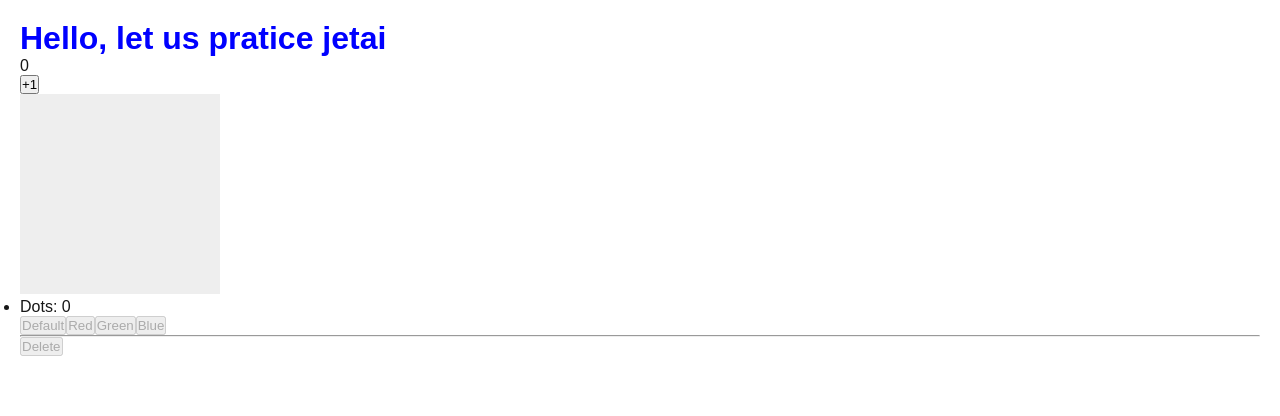
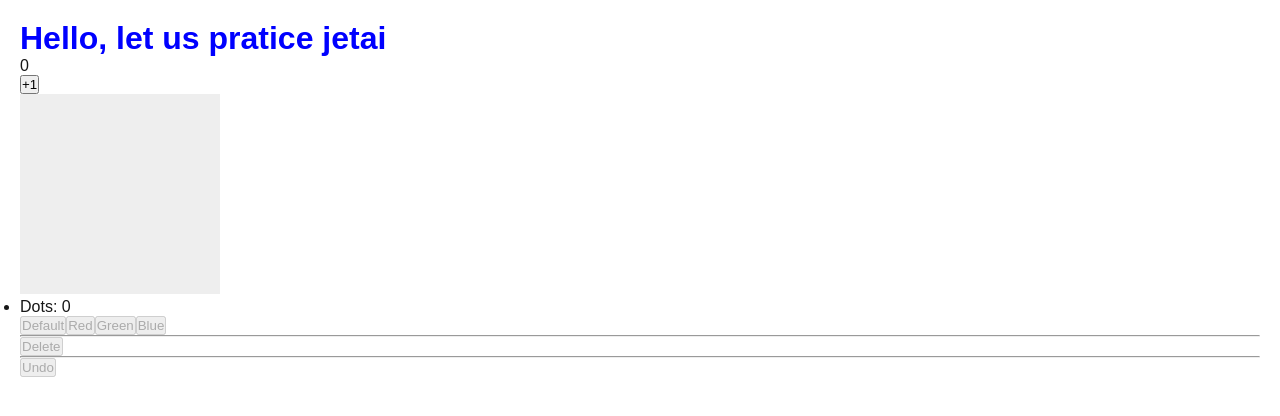
Before and after one commit to yurii-kozlov/jotai-next-practice, a Next.js app: page / in a window 1280 px wide. Shown: the top 416 px of the page. Built offline with nearby package versions, Linux system fonts and the light colour scheme.

Commit message:
feat(phase9): undo actions on state by implementing an undo history feature

```diff
--- a/components/Controls/Controls.tsx
+++ b/components/Controls/Controls.tsx
@@ -4,10 +4,12 @@ import { useAtom } from "jotai";
 import { colorAtom } from "@/store/selectedShapeAtom";
 import { colors } from "@/constants/colors";
 import { deleteSelectedShapeAtom } from "@/store/shapeAtoms";
+import { undoAtom } from "@/store/history";
 
 export const Controls = () => {
   const [currentColor, setColor] = useAtom(colorAtom);
-  const [doesSelectedAtomExist, deleteShapeAtom] = useAtom(deleteSelectedShapeAtom);
+  const [doesSelectedAtomExist, deleteChosenShapeAtom] = useAtom(deleteSelectedShapeAtom);
+  const [hasHistory, undo] = useAtom(undoAtom);
 
   return (
     <div>
@@ -21,7 +23,9 @@ export const Controls = () => {
         </button>
       ))}
       <hr />
-      <button disabled={!doesSelectedAtomExist} onClick={deleteShapeAtom}>Delete</button>
+      <button disabled={!doesSelectedAtomExist} onClick={deleteChosenShapeAtom}>Delete</button>
+      <hr />
+      <button disabled={!hasHistory} onClick={undo}>Undo</button>
     </div>
   );
 };
--- a/components/SvgShapes/SvgShapes.tsx
+++ b/components/SvgShapes/SvgShapes.tsx
@@ -1,6 +1,6 @@
-import { shapeAtomsAtom } from "@/store/shapeAtoms";
 import { useAtom } from "jotai";
 import { SvgShape } from "../SvgShape";
+import { shapeAtomsAtom } from "@/store/history";
 
 export const SvgShapes = () => {
   const [shapeAtoms] = useAtom(shapeAtomsAtom);
--- /dev/null
+++ b/store/history.ts
@@ -0,0 +1,49 @@
+import { ShapeAtom, ShapeAtomValue } from "@/types/atoms";
+import { atom, SetStateAction } from "jotai";
+import { unselectAtom } from "./selectedShapeAtom";
+
+const internalShapeAtomsAtom = atom<ShapeAtom[]>([]);
+
+const historyAtom = atom<ShapeAtomValue[][]>([]);
+
+export const saveHistoryAtom = atom(
+  null,
+  (get, set) => {
+    const shapes = get(internalShapeAtomsAtom).map((shapeAtom) => get(shapeAtom));
+
+    set(historyAtom, (prevValue) => [shapes, ...prevValue]);
+  }
+);
+
+export const shapeAtomsAtom = atom(
+  (get) => get(internalShapeAtomsAtom),
+  (_get, set, update: SetStateAction<ShapeAtom[]>) => {
+    set(saveHistoryAtom);
+    set(internalShapeAtomsAtom, update);
+  }
+);
+
+export const undoAtom = atom(
+  (get) => {
+    const hasHistory = get(historyAtom).length > 0;
+
+    return hasHistory;
+  },
+  (get, set) => {
+    const history = get(historyAtom);
+
+    if (history.length > 0) {
+      const [shapes, ...rest] = history;
+
+      set(internalShapeAtomsAtom, (prevValue) => {
+        return shapes.map((shape, index) => {
+          return get(prevValue[index]) === shape
+            ? prevValue[index]
+            : atom(shape)
+        })
+      })
+      set(historyAtom, rest);
+      set(unselectAtom);
+    }
+  }
+)
--- a/store/selectedShapeAtom.ts
+++ b/store/selectedShapeAtom.ts
@@ -1,5 +1,6 @@
 import { ShapeAtom } from "@/types/atoms";
 import { Atom, atom } from "jotai";
+import { saveHistoryAtom } from "./history";
 
 const selectedShapeAtomAtom = atom<ShapeAtom | null>(null);
 
@@ -32,6 +33,7 @@ export const colorAtom = atom(
     const selectedShapeAtom = get(selectedShapeAtomAtom);
 
     if (selectedShapeAtom) {
+      set(saveHistoryAtom)
       set(selectedShapeAtom, (prevValue) => ({
         ...prevValue,
         color
--- a/store/shape/shape.ts
+++ b/store/shape/shape.ts
@@ -1,9 +1,9 @@
 import { atom } from "jotai";
 import { Point } from "@/types/atoms";
-import { Shape } from "@/types/atoms";
+import { ShapeAtomValue } from "@/types/atoms";
 import { getPointsToPath } from "./helpers";
 
-export const shapeAtom = atom<Shape>({ path: '' });
+export const shapeAtom = atom<ShapeAtomValue>({ path: '' });
 
 // write-only atom as well
 /* export const addShapeAtom = atom(
--- a/store/shapeAtoms.ts
+++ b/store/shapeAtoms.ts
@@ -2,6 +2,7 @@ import { Point, ShapeAtom } from "@/types/atoms";
 import { atom } from "jotai";
 import { createShapeAtom } from "./shape/shape";
 import { selectAtom, selectedAtom, unselectAtom } from "./selectedShapeAtom";
+import { shapeAtomsAtom as shapeAtomsAtomHistory } from "./history";
 
 export const shapeAtomsAtom = atom<ShapeAtom[]>([]);
 
@@ -14,7 +15,7 @@ export const addShapeAtom = atom(
 
     const shapeAtom = createShapeAtom(value);
 
-    set(shapeAtomsAtom, (prev) => [
+    set(shapeAtomsAtomHistory, (prev) => [
       ...prev,
       shapeAtom
     ]);
--- a/types/atoms.ts
+++ b/types/atoms.ts
@@ -2,9 +2,9 @@ import { PrimitiveAtom } from "jotai";
 
 export type Point = [number, number];
 
-export interface Shape {
+export interface ShapeAtomValue {
   path: string;
   color?: string;
 };
 
-export type ShapeAtom = PrimitiveAtom<Shape>
+export type ShapeAtom = PrimitiveAtom<ShapeAtomValue>
```
